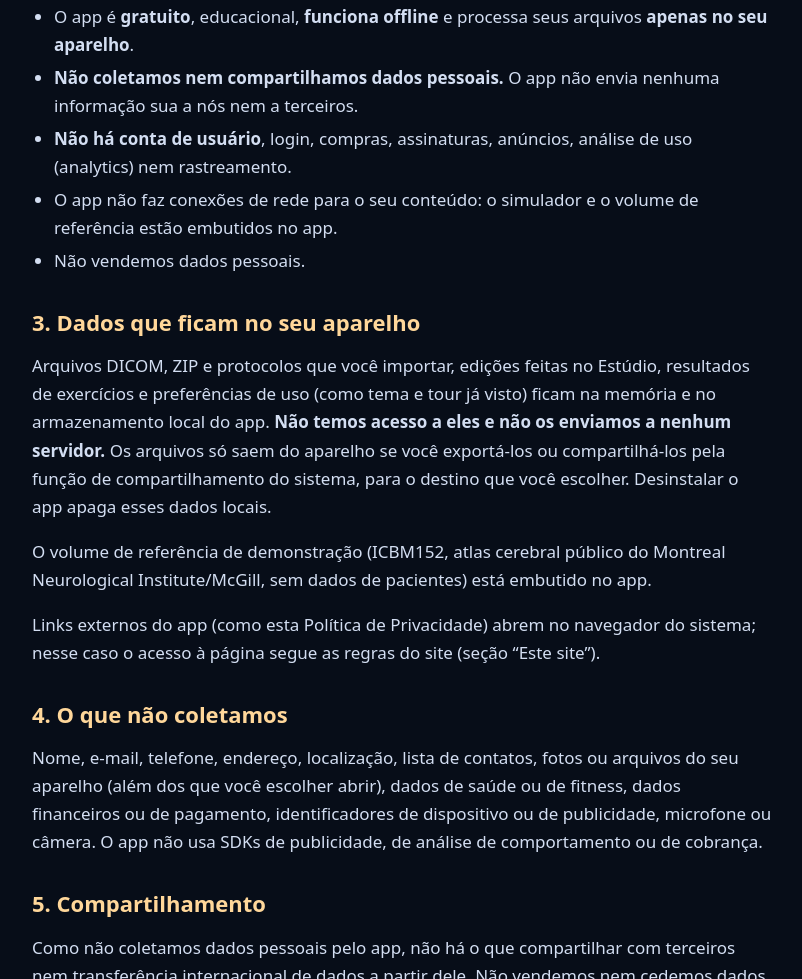
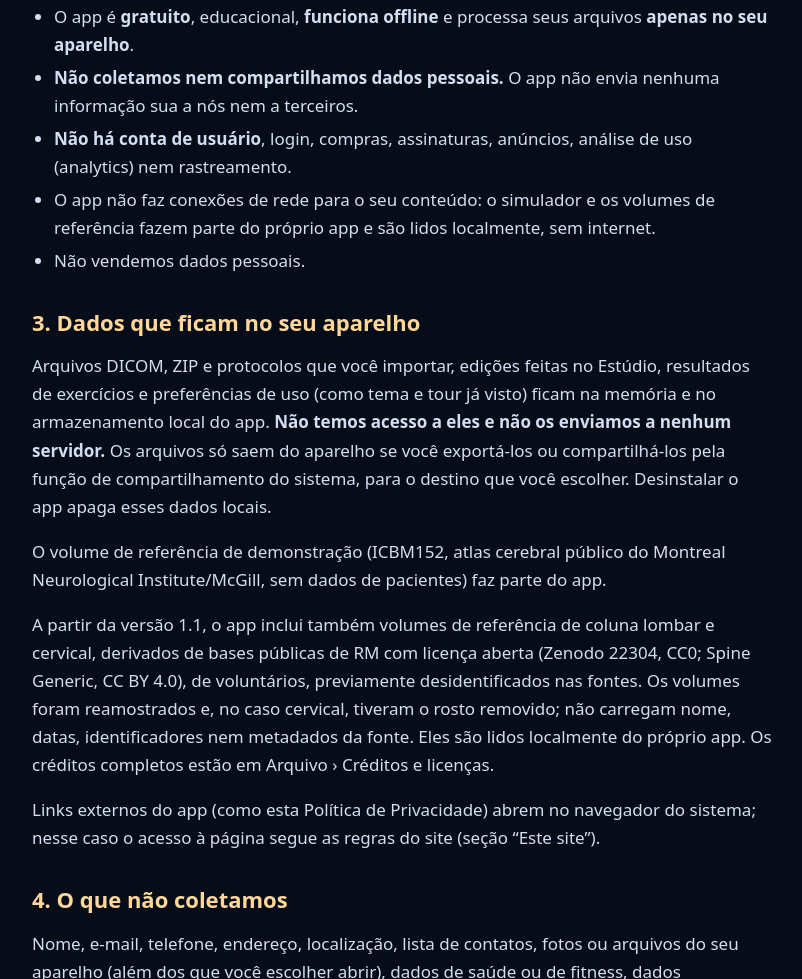
Before and after one commit to HelioNery80/simulador-rm, a plain HTML site: page privacidade.html in a window 1280 px wide. Shown: the part 701-1680 px from the top of the page, without its empty margins (238-1040 px from the left). Drawn offline with Linux system fonts and the light colour scheme.

Commit message:
Privacidade e termos: volumes de coluna (v1.1) e creditos
Co-Authored-By: Claude Sonnet 5.5 <noreply@anthropic.com>
Claude-Session: https://claude.ai/code/session_01NdoPD9r6duADXDRBf99a24

```diff
--- a/privacidade.html
+++ b/privacidade.html
@@ -41,13 +41,14 @@
 <li>O app é <strong>gratuito</strong>, educacional, <strong>funciona offline</strong> e processa seus arquivos <strong>apenas no seu aparelho</strong>.</li>
 <li><strong>Não coletamos nem compartilhamos dados pessoais.</strong> O app não envia nenhuma informação sua a nós nem a terceiros.</li>
 <li><strong>Não há conta de usuário</strong>, login, compras, assinaturas, anúncios, análise de uso (analytics) nem rastreamento.</li>
-<li>O app não faz conexões de rede para o seu conteúdo: o simulador e o volume de referência estão embutidos no app.</li>
+<li>O app não faz conexões de rede para o seu conteúdo: o simulador e os volumes de referência fazem parte do próprio app e são lidos localmente, sem internet.</li>
 <li>Não vendemos dados pessoais.</li>
 </ul>
 
 <h2 id="dispositivo">3. Dados que ficam no seu aparelho</h2>
 <p>Arquivos DICOM, ZIP e protocolos que você importar, edições feitas no Estúdio, resultados de exercícios e preferências de uso (como tema e tour já visto) ficam na memória e no armazenamento local do app. <strong>Não temos acesso a eles e não os enviamos a nenhum servidor.</strong> Os arquivos só saem do aparelho se você exportá-los ou compartilhá-los pela função de compartilhamento do sistema, para o destino que você escolher. Desinstalar o app apaga esses dados locais.</p>
-<p>O volume de referência de demonstração (ICBM152, atlas cerebral público do Montreal Neurological Institute/McGill, sem dados de pacientes) está embutido no app.</p>
+<p>O volume de referência de demonstração (ICBM152, atlas cerebral público do Montreal Neurological Institute/McGill, sem dados de pacientes) faz parte do app.</p>
+<p>A partir da versão 1.1, o app inclui também volumes de referência de coluna lombar e cervical, derivados de bases públicas de RM com licença aberta (Zenodo 22304, CC0; Spine Generic, CC BY 4.0), de voluntários, previamente desidentificados nas fontes. Os volumes foram reamostrados e, no caso cervical, tiveram o rosto removido; não carregam nome, datas, identificadores nem metadados da fonte. Eles são lidos localmente do próprio app. Os créditos completos estão em Arquivo › Créditos e licenças.</p>
 <p>Links externos do app (como esta Política de Privacidade) abrem no navegador do sistema; nesse caso o acesso à página segue as regras do site (seção “Este site”).</p>
 
 <h2 id="nao">4. O que não coletamos</h2>
```
Also changed, not shown: termos.html (+1 -0 lines).
